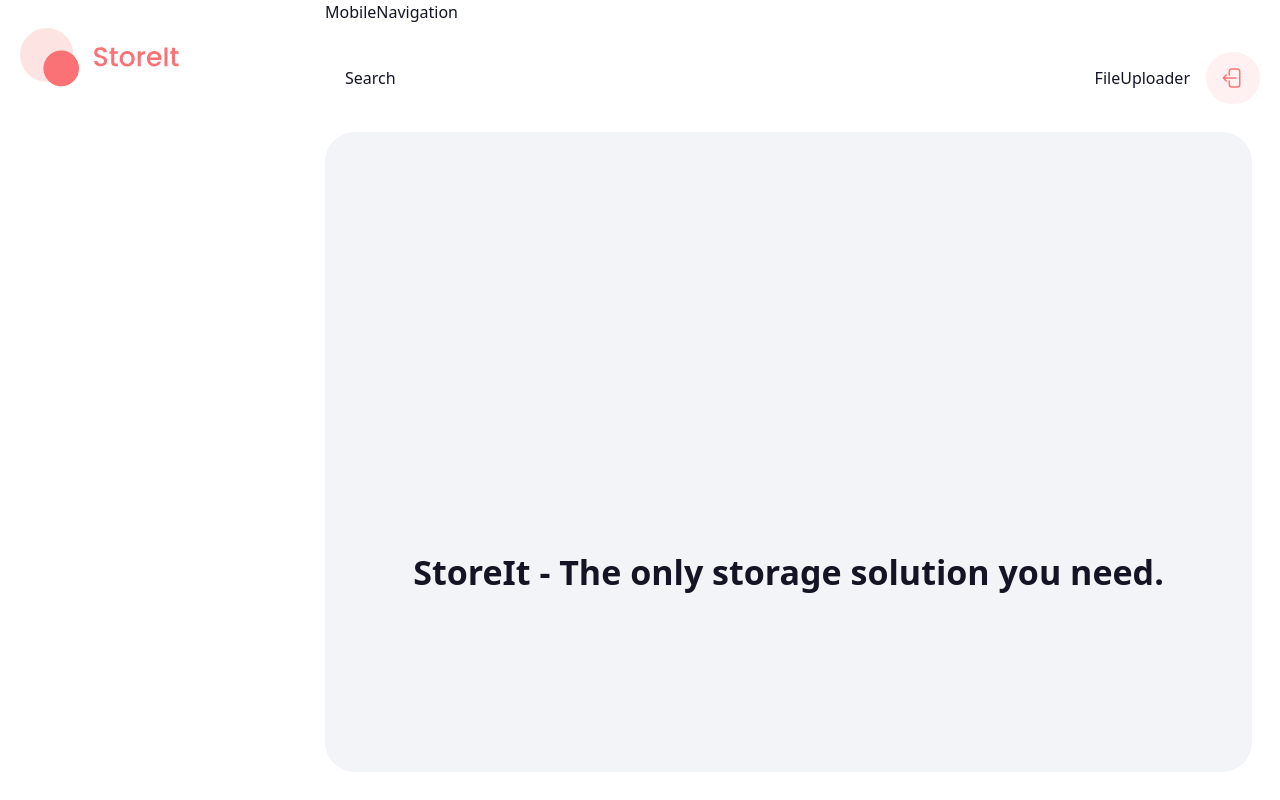
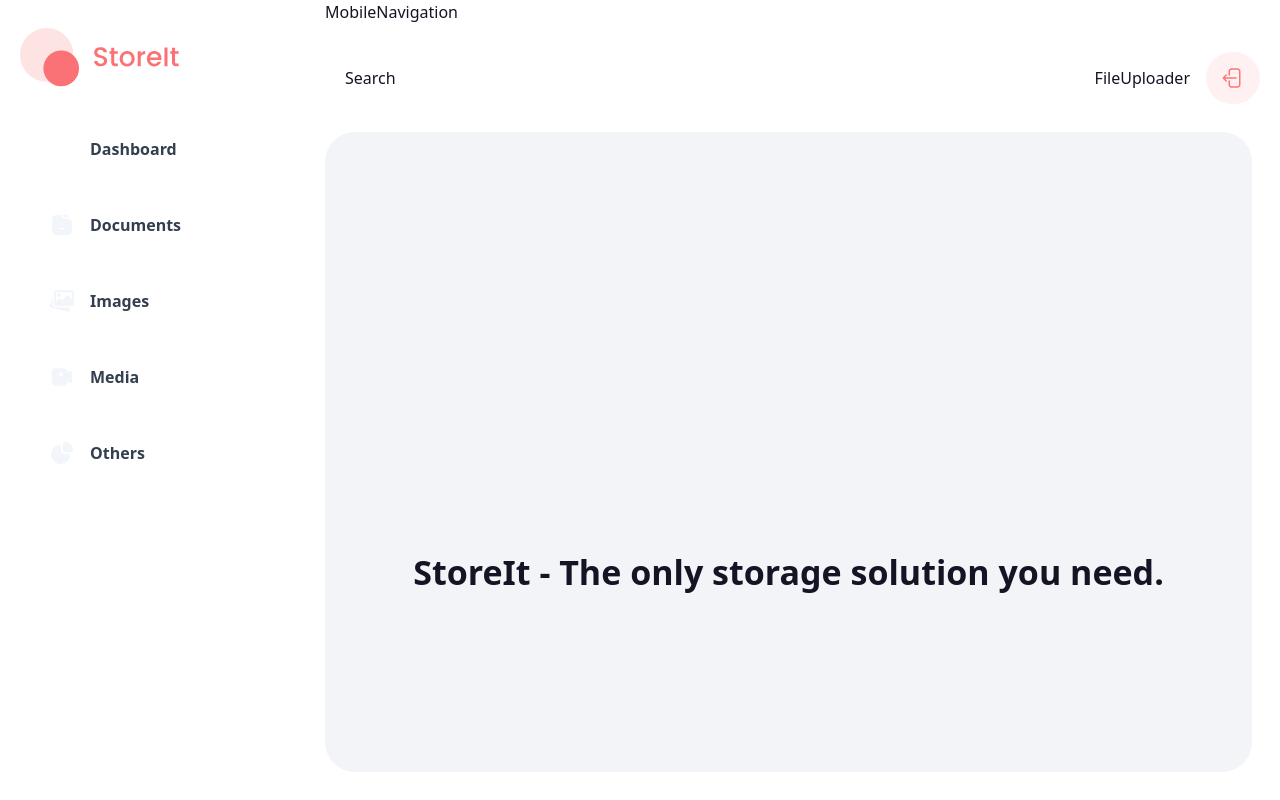
Before and after one commit to Tanujeet/StoreIt, a Next.js app: page / in a window 1280 px wide. Built offline with nearby package versions, Linux system fonts and the light colour scheme.

Commit message:
implemented sidebar

```diff
--- a/components/Sidebar.tsx
+++ b/components/Sidebar.tsx
@@ -1,7 +1,13 @@
+"use client";
+
+import { navItems } from "@/constants";
+import { cn } from "@/lib/utils";
 import Image from "next/image";
 import Link from "next/link";
+import { usePathname } from "next/navigation";
 
 const Sidebar = () => {
+  const pathname = usePathname;
   return (
     <aside className="sidebar">
       <Link href="/">
@@ -21,7 +27,21 @@ const Sidebar = () => {
         />
       </Link>
       <nav className="sidebar-nav">
-        <ul className="flex flex-1 flex-col gap-6"></ul>
+        <ul className="flex flex-1 flex-col gap-6">
+          {navItems.map(({ url, name, icon }) => (
+            <Link key={name} href={url} className="w-full ">
+              <li
+                className={cn(
+                  "sidebar-nav-item",
+                  pathname === url && "shad-active"
+                )}
+              >
+                <Image src={icon} alt={name} width={24} height={24} />
+                <p className="hidden lg:block">{name}</p>
+              </li>
+            </Link>
+          ))}
+        </ul>
       </nav>
     </aside>
   );
```
